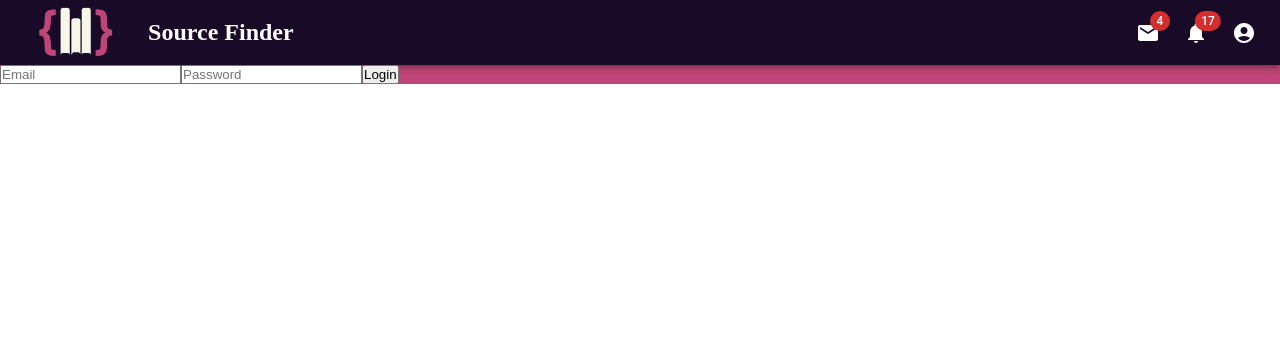
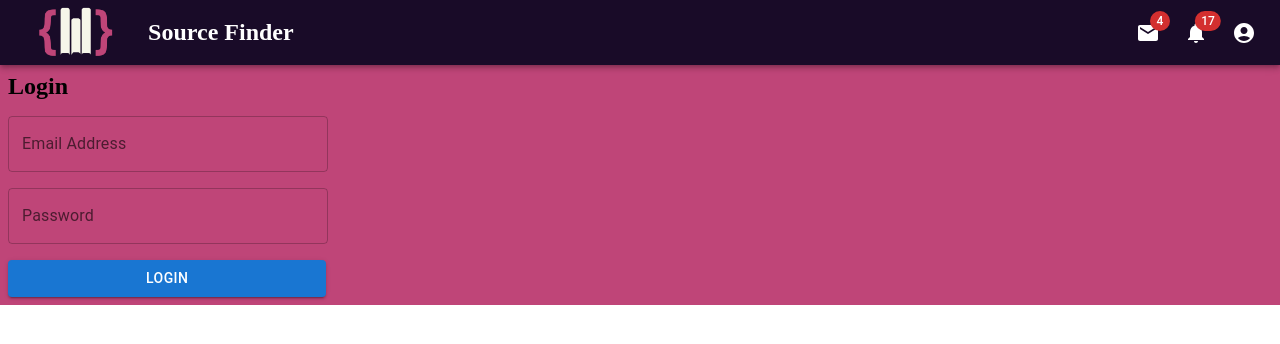
Before and after one commit to AlexanderLeino/source-finder, a React (Create React App) app in the folder client/: page /login in a window 1280 px wide. Shown: the top 344 px of the page. Built offline with nearby package versions, Linux system fonts and the light colour scheme.

Commit message:
Login modal

```diff
--- a/client/src/components/Login.js
+++ b/client/src/components/Login.js
@@ -3,6 +3,9 @@ import { useState } from "react";
 
 import { useMutation } from '@apollo/client';
 import { LOG_IN } from "../utils/mutations";
+import Button from '@mui/material/Button'
+import TextField from '@mui/material/TextField';
+import Box from '@mui/material/Box';
 import Auth from '../utils/auth';
 
 
@@ -44,23 +47,42 @@ function Login (){
     return(
         <>
 
-        <form onSubmit={handleFormSubmit}>
-            <input
-            placeholder='Email'
-            type='email'
-            id='email'
+
+
+        <Box
+          component="form"
+          sx={{
+            '& > :not(style)': { m: 1, width: '40ch', height: '100%' },
+          }}
+          noValidate
+          autoComplete="off"
+          style={{display:'flex', justifyContent:'center', flexDirection:'column'}}
+
+        >
+
+          <h2>Login</h2>
+          <TextField
+            id="outlined-name"
+            label="Email Address"
             value={emailAddress}
-            onChange={({ target }) => setEmailAdress(target.value)}>
-            </input>
-            <input
-            placeholder='Password'
-            type='password'
-            id='password'
+            onChange={({target}) => setEmailAdress(target.value)}
+          />
+
+          <TextField
+            id="outlined-name"
+            label="Password"
             value={password}
-            onChange={({ target }) => setPassword(target.value)}>
-            </input>
-            <button type="submit">Login</button>
-        </form>
+            onChange={({target}) => setPassword(target.value)}
+
+          />
+
+
+
+
+          <Button variant='contained' onClick={handleFormSubmit}>Login</Button>
+
+          </Box>
+
         </>
     )
 }
--- a/client/src/components/NavBar.js
+++ b/client/src/components/NavBar.js
@@ -14,11 +14,29 @@ import AccountCircle from '@mui/icons-material/AccountCircle';
 import MailIcon from '@mui/icons-material/Mail';
 import NotificationsIcon from '@mui/icons-material/Notifications';
 import MoreIcon from '@mui/icons-material/MoreVert';
+import Typography from '@mui/material/Typography';
+import Modal from '@mui/material/Modal';
+import Button from '@mui/material/Button';
 
 import Auth from '../utils/auth'
 
 import logo from '../images/save.png'
 import { height } from '@mui/system';
+
+import Login from './Login'
+//style for modal
+const style = {
+  position: 'absolute',
+  top: '50%',
+  left: '50%',
+  transform: 'translate(-50%, -50%)',
+  width: 700,
+  height: 500,
+  bgcolor: 'purple',
+  border: '3px solid #000',
+  boxShadow: 24,
+  p: 4,
+};
 
 
 const Search = styled('div')(({ theme }) => ({
@@ -65,6 +83,10 @@ export default function NavBar(userData) {
   const [anchorEl, setAnchorEl] = React.useState(null);
   const [mobileMoreAnchorEl, setMobileMoreAnchorEl] = React.useState(null);
 
+  const [open, setOpen] = React.useState(false);
+  const handleOpen = () => setOpen(true);
+  const handleClose = () => setOpen(false);
+
   const isMenuOpen = Boolean(anchorEl);
   const isMobileMenuOpen = Boolean(mobileMoreAnchorEl);
 
@@ -88,10 +110,6 @@ export default function NavBar(userData) {
   const goSignUp = () =>{
     window.location = '/signUp'
   }
-  const goLogIn = () => {
-    window.location = '/login'
-  }
-
 
   const menuId = 'primary-search-account-menu';
 
@@ -137,7 +155,7 @@ export default function NavBar(userData) {
         open={isMenuOpen}
         onClose={handleMenuClose}
       >
-        <MenuItem onClick={goLogIn}>Log In</MenuItem>
+        <MenuItem onClick={handleOpen}>Log In</MenuItem>
         <MenuItem onClick={goSignUp}>Sign Up</MenuItem>
       </Menu>
     );
@@ -255,6 +273,20 @@ export default function NavBar(userData) {
       {renderMobileMenu}
       {renderMenu}
     </Box>
+
+
+    <div>
+      <Modal
+        open={open}
+        onClose={handleClose}
+        aria-labelledby="modal-modal-title"
+        aria-describedby="modal-modal-description"
+      >
+        <Box sx={style}>
+          <Login />
+        </Box>
+      </Modal>
+    </div>
     </>
   );
 }
```
Also changed, not shown: client/src/pages/ProfilePage.js (added, +15 -0 lines).
